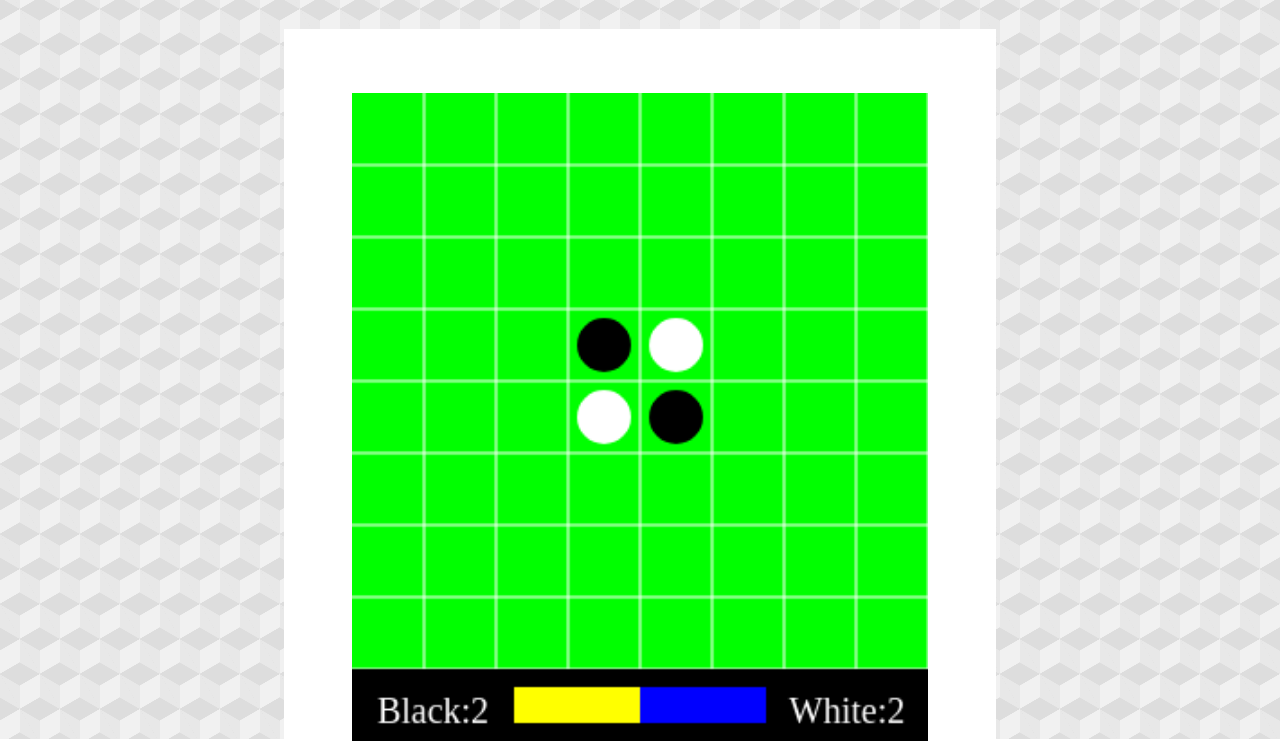
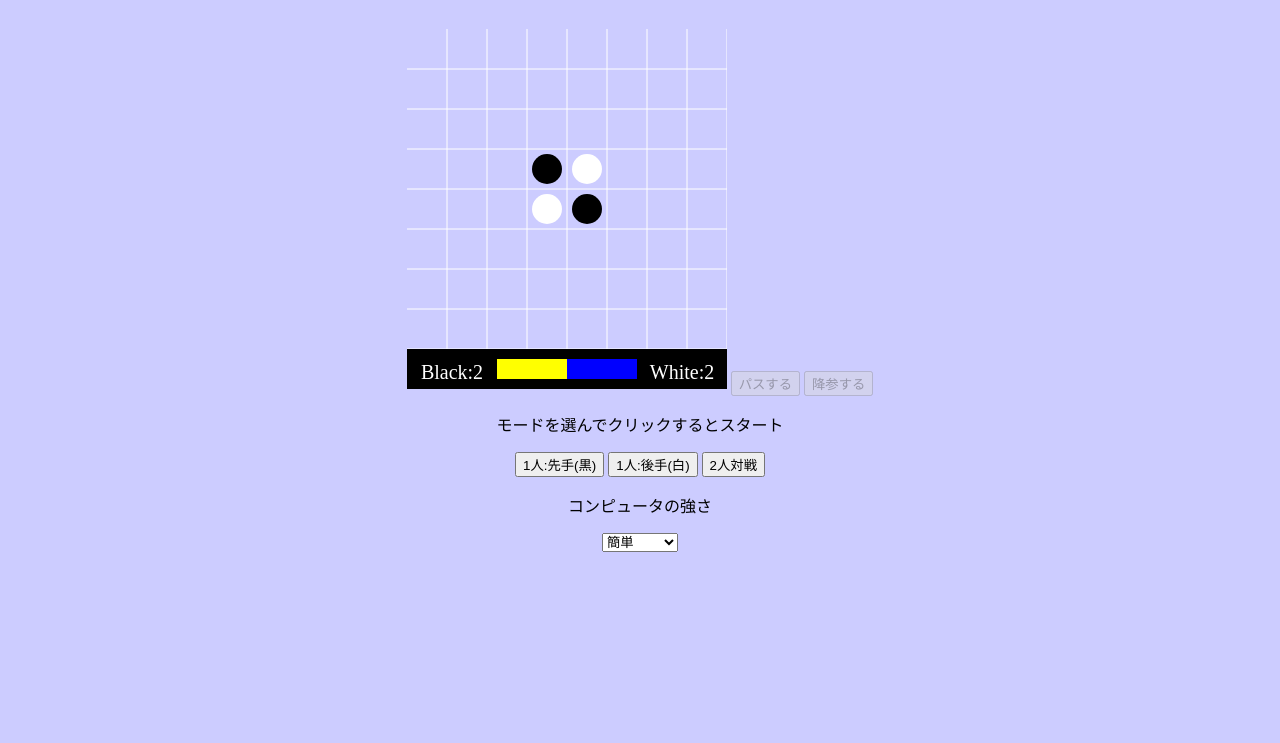
Before and after one commit to yoropiko3292/Enjoy, a plain HTML site: page index.html in a window 1280 px wide. Shown: the part 61-804 px from the top of the page. Drawn offline with Linux system fonts and the light colour scheme.

Commit message:
Update index.css

```diff
--- a/index.css
+++ b/index.css
@@ -1,42 +1,11 @@
 body{
-    margin:auto;text-align:center;padding-top: 90px;
+    margin:auto;text-align:center;padding-top: 90px;background:#ccccff;
 }
-select{
-    width:64vmin;font-size:1.2em;
-}
-#stage{
-    background:#00ff00;height:81vmin;width:72vmin;
-}
-#main{
+main{
     background:#ffffff;width:89vmin;margin:auto;text-align:center;padding-top:8vmin;margin-bottom:10vmin;padding-bottom:5vmin;font-size:1.2em;
-}
-input{
-    width:32vmin;font-size:1.5em;
 }
 header{
     width:100%;height:50px;background:#dddddd;padding:20px 50px;
     box-sizing:border-box;position:fixed;top:0;left:0;align-items:center;
     display:flex;border:2px double #ff00ff;
 }
-.nowPlay{background:#ddaaaa;bordor:2px solid;width:85vmin;}
-.bg_pattern{
-    position: fixed;
-    top: 0;
-    left: 0;
-    width: 100vw;
-    height: 100vh;
-    background-color: #dddddd;
-    opacity: 0.4;
-    z-index: -1;
-}
-.Isometric{
-    background-image:linear-gradient(30deg,#aaaaaa 12%,transparent 12.5%,transparent 87%,#aaaaaa 87.5%,#aaaaaa),linear-gradient(150deg,#aaaaaa 12%,transparent 12.5%,transparent 87%,#aaaaaa 87.5%,#aaaaaa),linear-gradient(30deg,#aaaaaa 12%,transparent 12.5%,transparent 87%,#aaaaaa 87.5%,#aaaaaa),linear-gradient(150deg,#aaaaaa 12%,transparent 12.5%,transparent 87%,#aaaaaa 87.5%,#aaaaaa),linear-gradient(60deg,#aaaaaa77 25%,transparent 25.5%,transparent 75%,#aaaaaa77 75%,#aaaaaa77),linear-gradient(60deg,#aaaaaa77 25%,transparent 25.5%,transparent 75%,#aaaaaa77 75%,#aaaaaa77);
-    background-size: 40px 70px;
-    background-position: 0 0, 0 0, 20px 35px, 20px 35px, 0 0, 20px 35px;
-}
-#bg_fillter{
-    width:100vw;height:100vh;background-color:#00000000;position:fixed;top:0;left:0;z-index:-1;
-}
-.btn{
-    width:64vmin;font-size:1.5em;background:#ddddff;margin-top:2.5px;margin-bottom:2.5px;
-}
```
